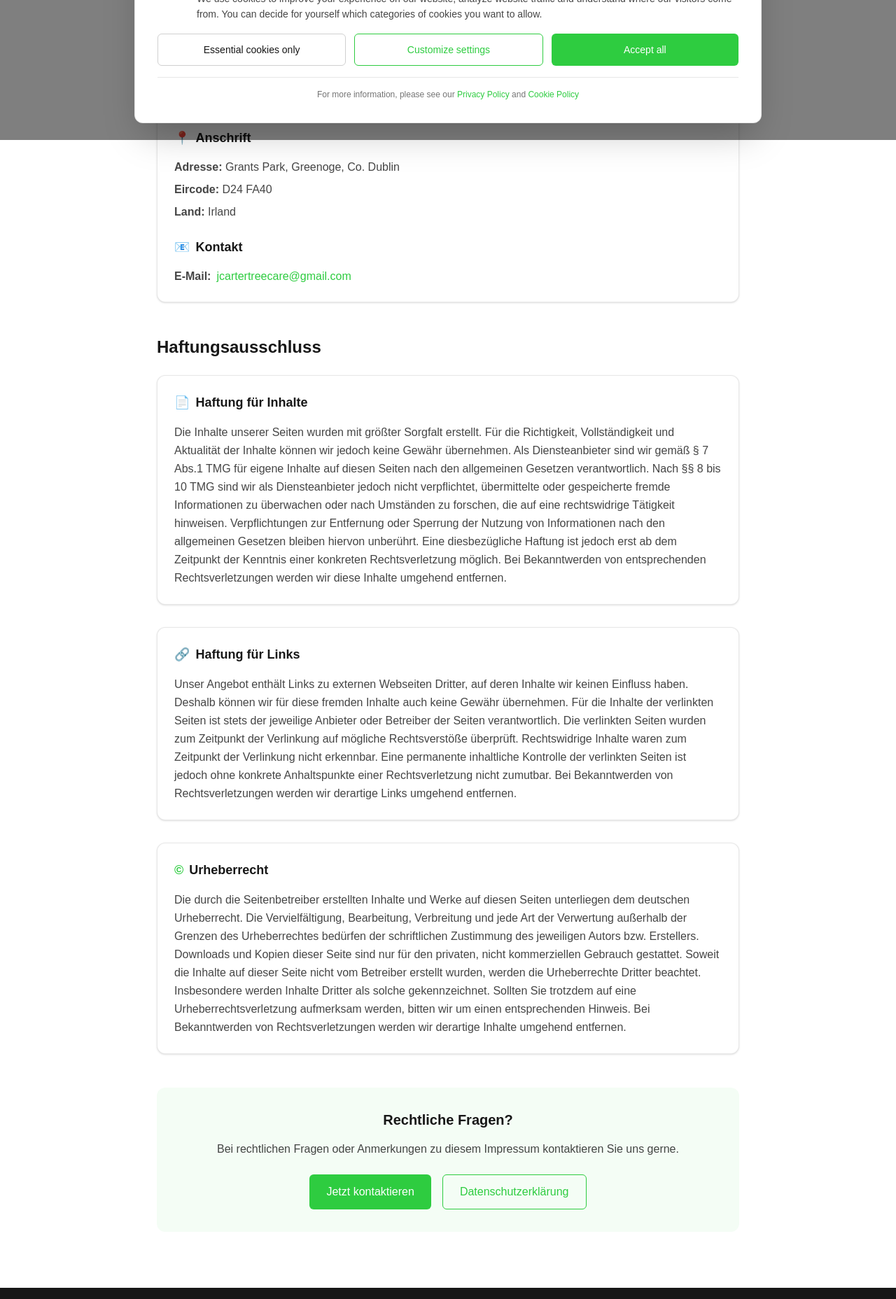
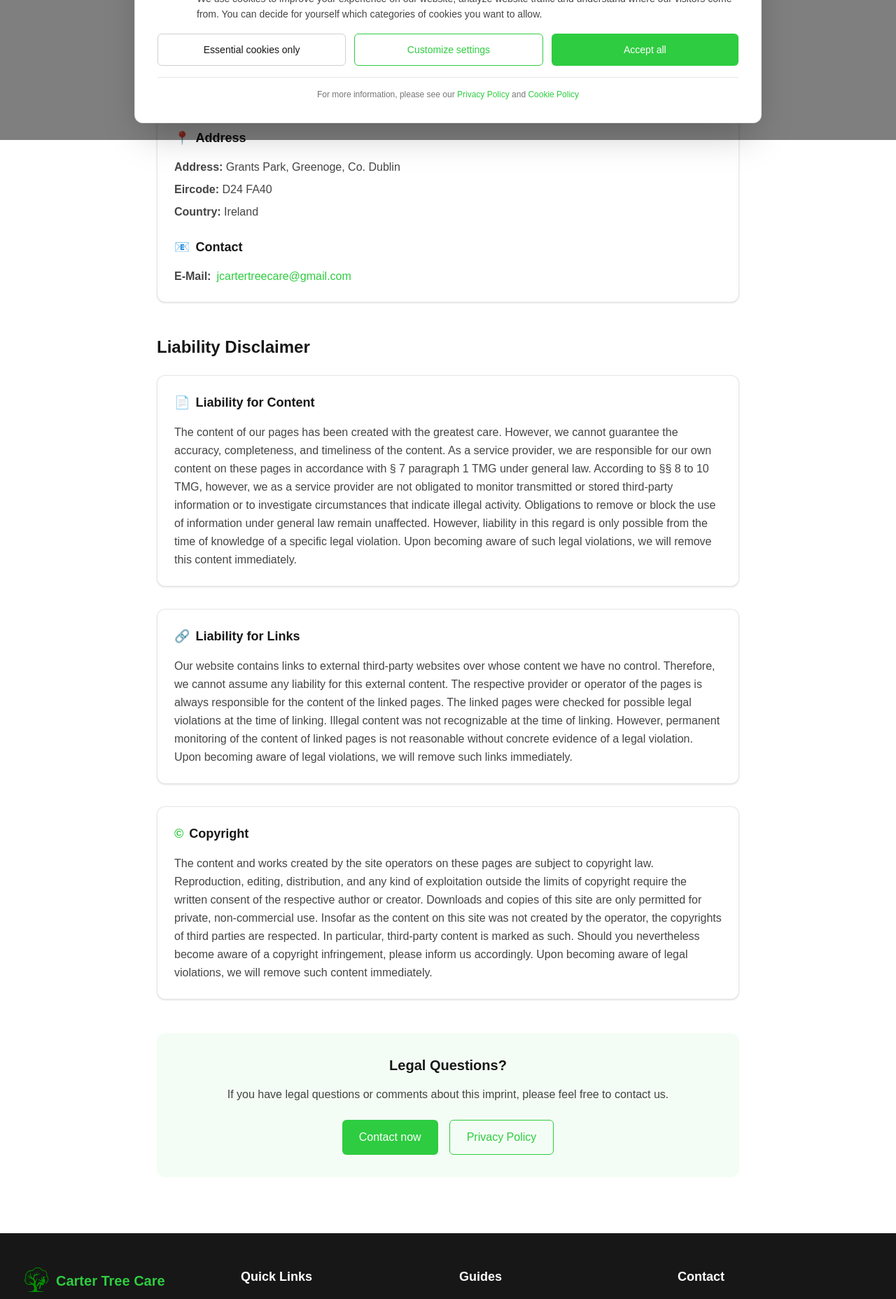
Before and after one commit to daniellambert95/cartertreecare, a Next.js app: page /impressum in a window 1280 px wide. Shown: the part 600-2456 px from the top of the page at 70% size. Built offline with nearby package versions, Linux system fonts and the light colour scheme; no server answers.

Commit message:
Update page.tsx

```diff
--- a/src/app/impressum/page.tsx
+++ b/src/app/impressum/page.tsx
@@ -7,9 +7,9 @@ const Navbar = dynamic(() => import('@/components/Navbar'), { ssr: true });
 const Footer = dynamic(() => import('@/components/Footer'), { ssr: true });
 
 export const metadata = {
-  title: 'Impressum | Carter Tree Care',
-  description: 'Impressum und rechtliche Angaben der Carter Tree Care - Professionelle Baumpflege.',
-  keywords: 'impressum, rechtliche angaben, baumpflege, kontakt',
+  title: 'Imprint | Carter Tree Care',
+  description: 'Imprint and legal information of Carter Tree Care - Professional Tree Care.',
+  keywords: 'imprint, legal information, tree care, contact',
 };
 
 export default function ImpressumPage() {
@@ -60,7 +60,7 @@ export default function ImpressumPage() {
                 <svg xmlns="http://www.w3.org/2000/svg" className="h-3 w-3 mr-1" fill="none" viewBox="0 0 24 24" stroke="currentColor">
                   <path strokeLinecap="round" strokeLinejoin="round" strokeWidth={2} d="M9 12l2 2 4-4M7.5 3A1.5 1.5 0 006 4.5v.793c0 .026.01.052.025.072L8.5 8.5l2.475-3.135A.125.125 0 0111 5.293V4.5A1.5 1.5 0 009.5 3h-2z" />
                 </svg>
-                Rechtlich erforderlich
+                Legally required
               </div>
 
               <h1 className="text-3xl sm:text-4xl lg:text-5xl xl:text-6xl font-bold text-neutral mb-4 lg:mb-6 leading-tight">
@@ -73,7 +73,7 @@ export default function ImpressumPage() {
               </h1>
 
               <p className="text-base sm:text-lg lg:text-xl text-neutral/80 mb-6 lg:mb-8 leading-relaxed max-w-3xl mx-auto">
-                Rechtliche Angaben gemäß § 5 TMG (Telemediengesetz)
+                Legal information according to § 5 TMG (Telemedia Act)
               </p>
             </div>
           </div>
@@ -86,38 +86,38 @@ export default function ImpressumPage() {
 
           {/* Business Information */}
           <div className="mb-12">
-            <h2 className="text-2xl font-bold text-neutral mb-6">Angaben gemäß § 5 TMG</h2>
+            <h2 className="text-2xl font-bold text-neutral mb-6">Information according to § 5 TMG</h2>
 
             <div className="bg-white border border-neutral/10 rounded-xl p-6 shadow-sm">
               <div className="space-y-6">
                 <div>
                   <h3 className="text-lg font-semibold text-neutral mb-4 flex items-center">
                     <span className="text-primary mr-2">🏢</span>
-                    Unternehmen
+                    Company
                   </h3>
                   <div className="space-y-2 text-neutral/80">
-                    <div><strong>Firmenname:</strong> Carter Tree Care</div>
-                    <div><strong>Inhaber:</strong> James Carter</div>
-                    <div><strong>Rechtsform:</strong> Einzelunternehmen</div>
+                    <div><strong>Company name:</strong> Carter Tree Care</div>
+                    <div><strong>Owner:</strong> James Carter</div>
+                    <div><strong>Legal form:</strong> Sole proprietorship</div>
                   </div>
                 </div>
 
                 <div>
                   <h3 className="text-lg font-semibold text-neutral mb-4 flex items-center">
                     <span className="text-primary mr-2">📍</span>
-                    Anschrift
+                    Address
                   </h3>
                   <div className="space-y-2 text-neutral/80">
-                    <div><strong>Adresse:</strong> Grants Park, Greenoge, Co. Dublin</div>
+                    <div><strong>Address:</strong> Grants Park, Greenoge, Co. Dublin</div>
                     <div><strong>Eircode:</strong> D24 FA40</div>
-                    <div><strong>Land:</strong> Irland</div>
+                    <div><strong>Country:</strong> Ireland</div>
                   </div>
                 </div>
 
                 <div>
                   <h3 className="text-lg font-semibold text-neutral mb-4 flex items-center">
                     <span className="text-primary mr-2">📧</span>
-                    Kontakt
+                    Contact
                   </h3>
                   <div className="space-y-2 text-neutral/80">
                     <div className="flex items-center">
@@ -134,18 +134,18 @@ export default function ImpressumPage() {
 
           {/* Legal Disclaimer */}
           <div className="mb-12">
-            <h2 className="text-2xl font-bold text-neutral mb-6">Haftungsausschluss</h2>
+            <h2 className="text-2xl font-bold text-neutral mb-6">Liability Disclaimer</h2>
 
             <div className="space-y-8">
               {/* Content Liability */}
               <div className="bg-white border border-neutral/10 rounded-xl p-6 shadow-sm">
                 <h3 className="text-lg font-semibold text-neutral mb-4 flex items-center">
                   <span className="text-primary mr-2">📄</span>
-                  Haftung für Inhalte
+                  Liability for Content
                 </h3>
                 <div className="text-neutral/80 leading-relaxed">
                   <p>
-                    Die Inhalte unserer Seiten wurden mit größter Sorgfalt erstellt. Für die Richtigkeit, Vollständigkeit und Aktualität der Inhalte können wir jedoch keine Gewähr übernehmen. Als Diensteanbieter sind wir gemäß § 7 Abs.1 TMG für eigene Inhalte auf diesen Seiten nach den allgemeinen Gesetzen verantwortlich. Nach §§ 8 bis 10 TMG sind wir als Diensteanbieter jedoch nicht verpflichtet, übermittelte oder gespeicherte fremde Informationen zu überwachen oder nach Umständen zu forschen, die auf eine rechtswidrige Tätigkeit hinweisen. Verpflichtungen zur Entfernung oder Sperrung der Nutzung von Informationen nach den allgemeinen Gesetzen bleiben hiervon unberührt. Eine diesbezügliche Haftung ist jedoch erst ab dem Zeitpunkt der Kenntnis einer konkreten Rechtsverletzung möglich. Bei Bekanntwerden von entsprechenden Rechtsverletzungen werden wir diese Inhalte umgehend entfernen.
+                    The content of our pages has been created with the greatest care. However, we cannot guarantee the accuracy, completeness, and timeliness of the content. As a service provider, we are responsible for our own content on these pages in accordance with § 7 paragraph 1 TMG under general law. According to §§ 8 to 10 TMG, however, we as a service provider are not obligated to monitor transmitted or stored third-party information or to investigate circumstances that indicate illegal activity. Obligations to remove or block the use of information under general law remain unaffected. However, liability in this regard is only possible from the time of knowledge of a specific legal violation. Upon becoming aware of such legal violations, we will remove this content immediately.
                   </p>
                 </div>
               </div>
@@ -154,11 +154,11 @@ export default function ImpressumPage() {
               <div className="bg-white border border-neutral/10 rounded-xl p-6 shadow-sm">
                 <h3 className="text-lg font-semibold text-neutral mb-4 flex items-center">
                   <span className="text-primary mr-2">🔗</span>
-                  Haftung für Links
+                  Liability for Links
                 </h3>
                 <div className="text-neutral/80 leading-relaxed">
                   <p>
-                    Unser Angebot enthält Links zu externen Webseiten Dritter, auf deren Inhalte wir keinen Einfluss haben. Deshalb können wir für diese fremden Inhalte auch keine Gewähr übernehmen. Für die Inhalte der verlinkten Seiten ist stets der jeweilige Anbieter oder Betreiber der Seiten verantwortlich. Die verlinkten Seiten wurden zum Zeitpunkt der Verlinkung auf mögliche Rechtsverstöße überprüft. Rechtswidrige Inhalte waren zum Zeitpunkt der Verlinkung nicht erkennbar. Eine permanente inhaltliche Kontrolle der verlinkten Seiten ist jedoch ohne konkrete Anhaltspunkte einer Rechtsverletzung nicht zumutbar. Bei Bekanntwerden von Rechtsverletzungen werden wir derartige Links umgehend entfernen.
+                    Our website contains links to external third-party websites over whose content we have no control. Therefore, we cannot assume any liability for this external content. The respective provider or operator of the pages is always responsible for the content of the linked pages. The linked pages were checked for possible legal violations at the time of linking. Illegal content was not recognizable at the time of linking. However, permanent monitoring of the content of linked pages is not reasonable without concrete evidence of a legal violation. Upon becoming aware of legal violations, we will remove such links immediately.
                   </p>
                 </div>
               </div>
@@ -167,11 +167,11 @@ export default function ImpressumPage() {
               <div className="bg-white border border-neutral/10 rounded-xl p-6 shadow-sm">
                 <h3 className="text-lg font-semibold text-neutral mb-4 flex items-center">
                   <span className="text-primary mr-2">©</span>
-                  Urheberrecht
+                  Copyright
                 </h3>
                 <div className="text-neutral/80 leading-relaxed">
                   <p>
-                    Die durch die Seitenbetreiber erstellten Inhalte und Werke auf diesen Seiten unterliegen dem deutschen Urheberrecht. Die Vervielfältigung, Bearbeitung, Verbreitung und jede Art der Verwertung außerhalb der Grenzen des Urheberrechtes bedürfen der schriftlichen Zustimmung des jeweiligen Autors bzw. Erstellers. Downloads und Kopien dieser Seite sind nur für den privaten, nicht kommerziellen Gebrauch gestattet. Soweit die Inhalte auf dieser Seite nicht vom Betreiber erstellt wurden, werden die Urheberrechte Dritter beachtet. Insbesondere werden Inhalte Dritter als solche gekennzeichnet. Sollten Sie trotzdem auf eine Urheberrechtsverletzung aufmerksam werden, bitten wir um einen entsprechenden Hinweis. Bei Bekanntwerden von Rechtsverletzungen werden wir derartige Inhalte umgehend entfernen.
+                    The content and works created by the site operators on these pages are subject to copyright law. Reproduction, editing, distribution, and any kind of exploitation outside the limits of copyright require the written consent of the respective author or creator. Downloads and copies of this site are only permitted for private, non-commercial use. Insofar as the content on this site was not created by the operator, the copyrights of third parties are respected. In particular, third-party content is marked as such. Should you nevertheless become aware of a copyright infringement, please inform us accordingly. Upon becoming aware of legal violations, we will remove such content immediately.
                   </p>
                 </div>
               </div>
@@ -180,22 +180,22 @@ export default function ImpressumPage() {
 
           {/* Contact CTA */}
           <div className="bg-primary/5 rounded-xl p-8 text-center">
-            <h3 className="text-xl font-bold text-neutral mb-4">Rechtliche Fragen?</h3>
+            <h3 className="text-xl font-bold text-neutral mb-4">Legal Questions?</h3>
             <p className="text-neutral/80 mb-6">
-              Bei rechtlichen Fragen oder Anmerkungen zu diesem Impressum kontaktieren Sie uns gerne.
+              If you have legal questions or comments about this imprint, please feel free to contact us.
             </p>
             <div className="flex flex-col sm:flex-row gap-4 justify-center">
               <Link
-                href="/kontakt"
+                href="/contact"
                 className="inline-flex items-center px-6 py-3 bg-primary hover:bg-primary-dark text-white hover:text-white font-medium rounded-md transition-colors duration-300"
               >
-                <span className="text-white">Jetzt kontaktieren</span>
+                <span className="text-white">Contact now</span>
               </Link>
               <Link
-                href="/datenschutz"
+                href="/privacy"
                 className="inline-flex items-center px-6 py-3 border border-primary text-primary hover:text-primary font-medium rounded-md hover:bg-primary/5 transition-colors duration-300"
               >
-                <span className="text-primary">Datenschutzerklärung</span>
+                <span className="text-primary">Privacy Policy</span>
               </Link>
             </div>
           </div>
```
